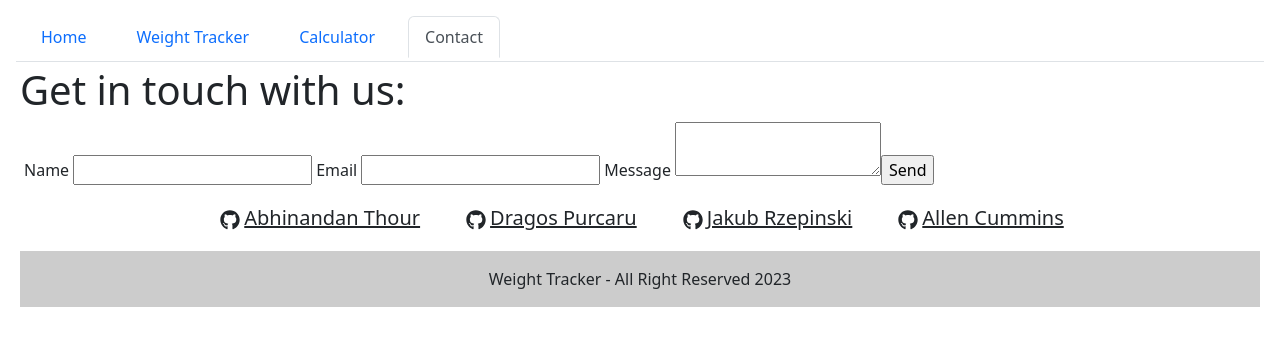
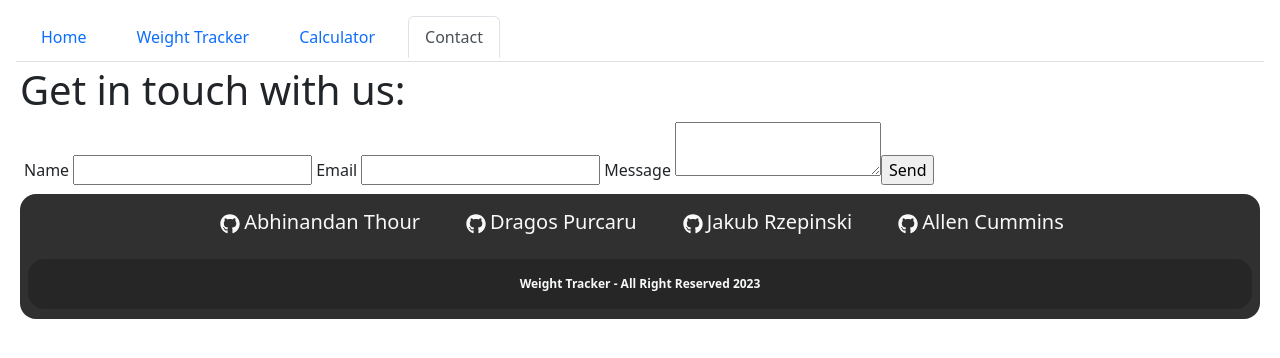
Before and after one commit to Bh00fie/Weight-Tracker, a React (Create React App) app: page /contact in a window 1280 px wide. Shown: the top 358 px of the page. Built offline with nearby package versions, Linux system fonts and the light colour scheme.

Commit message:
added styling for footer

```diff
--- a/src/App.js
+++ b/src/App.js
@@ -5,7 +5,7 @@ import Home from './components/pages/Home';
 import Tracker from './components/pages/Tracker';
 import Calculator from './components/pages/Calculator';
 import Contact from './components/pages/Contact';
-import Footer from './components/footer';
+import Footer from './components/footer/footer';
 
 
 function App() {
--- /dev/null
+++ b/src/components/footer/footer.css
@@ -0,0 +1,20 @@
+footer {
+    margin: 1vh;
+    background-color: #303030;
+    border-radius: 2vh;
+    text-align: center;
+    padding-bottom: 0.25vh;
+}
+
+.btn {
+    font-size: 2vh;
+}
+
+.copyright {
+    font-size: 1.5vh;
+    font-weight: 600;
+    text-align: center;
+    border-radius: 2vh;
+    padding: 2vh;
+    margin: 1vh;
+}
--- a/src/components/footer.js
+++ b/src/components/footer/footer.js
@@ -1,13 +1,15 @@
 import React from "react";
 import {FaGithub} from "react-icons/fa"
+import './footer.css'
 
 function Footer() {
   return (
     <div>
-        <footer className="text-center text-white" >
-              {/* Github */}
+        <footer>
+          {/* GitHub */}
+            <div className="gitHubLinks">
               <a
-                className="btn btn-link btn-floating btn-lg text-dark m-1"
+                className="btn btn-floating btn-lg text-light m-1"
                 href="https://github.com/Bh00fie"
                 role="button">
                 <FaGithub/>
@@ -15,7 +17,7 @@ function Footer() {
               </a>
 
               <a
-                className="btn btn-link btn-floating btn-lg text-dark m-1"
+                className="btn btn-floating btn-lg text-light m-1"
                 href="https://github.com/DrGoshD"
                 role="button">
                 <FaGithub/>
@@ -23,7 +25,7 @@ function Footer() {
               </a>
 
               <a
-                className="btn btn-link btn-floating btn-lg text-dark m-1"
+                className="btn btn-floating btn-lg text-light m-1"
                 href="https://github.com/rzepa000"
                 role="button">
                 <FaGithub/>
@@ -31,15 +33,16 @@ function Footer() {
               </a>
 
               <a
-                className="btn btn-link btn-floating btn-lg text-dark m-1"
+                className="btn btn-floating btn-lg text-light m-1"
                 href="https://github.com/Allen-EC"
                 role="button">
                 <FaGithub/>
                 Allen Cummins
               </a>
+            </div>
 
           {/* Copyright */}
-          <div className="text-center text-dark p-3" style={{backgroundColor: "rgba(0, 0, 0, 0.2)"}}>Weight Tracker - All Right Reserved 2023</div>
+          <div className="copyright text-light" style={{backgroundColor: "rgba(0, 0, 0, 0.2)"}}>Weight Tracker - All Right Reserved 2023</div>
         </footer>
       </div>
   );
```
Also changed, not shown: src/style.css (added), src/styling/footer.css (deleted), src/styling/style.css (deleted).
